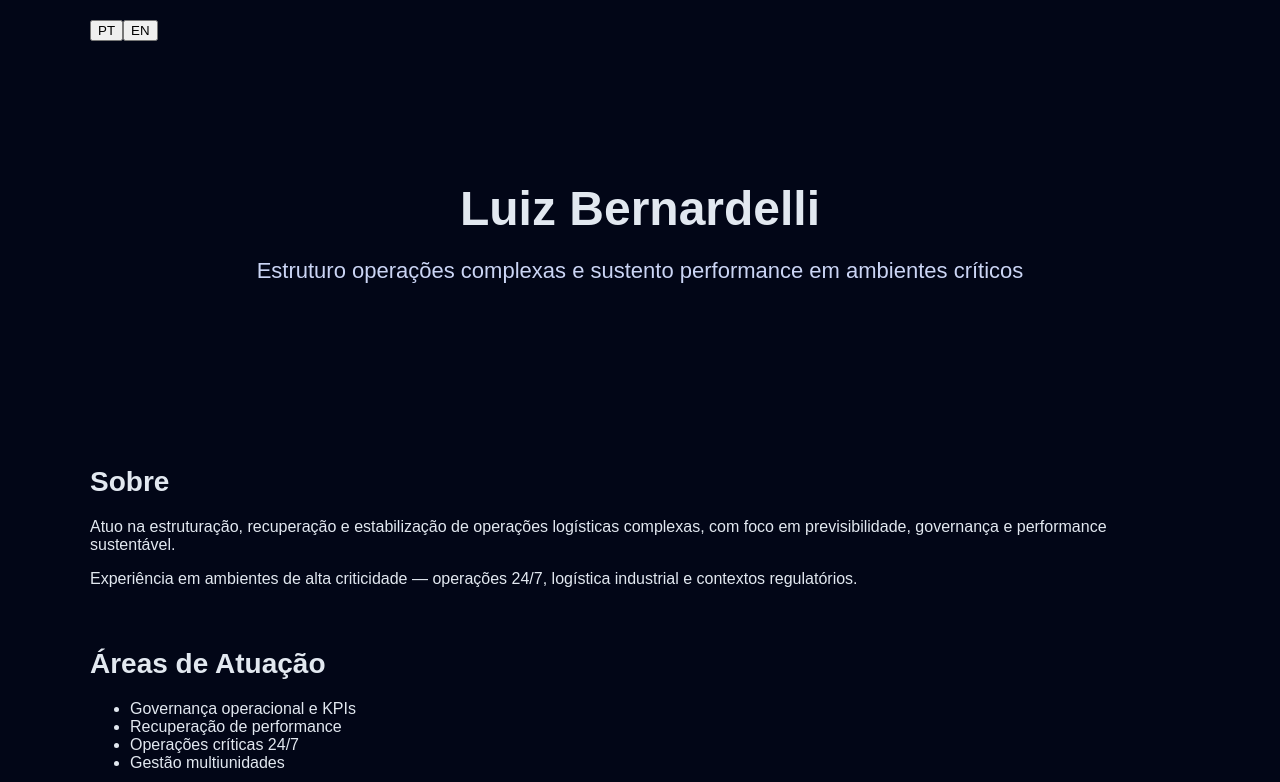
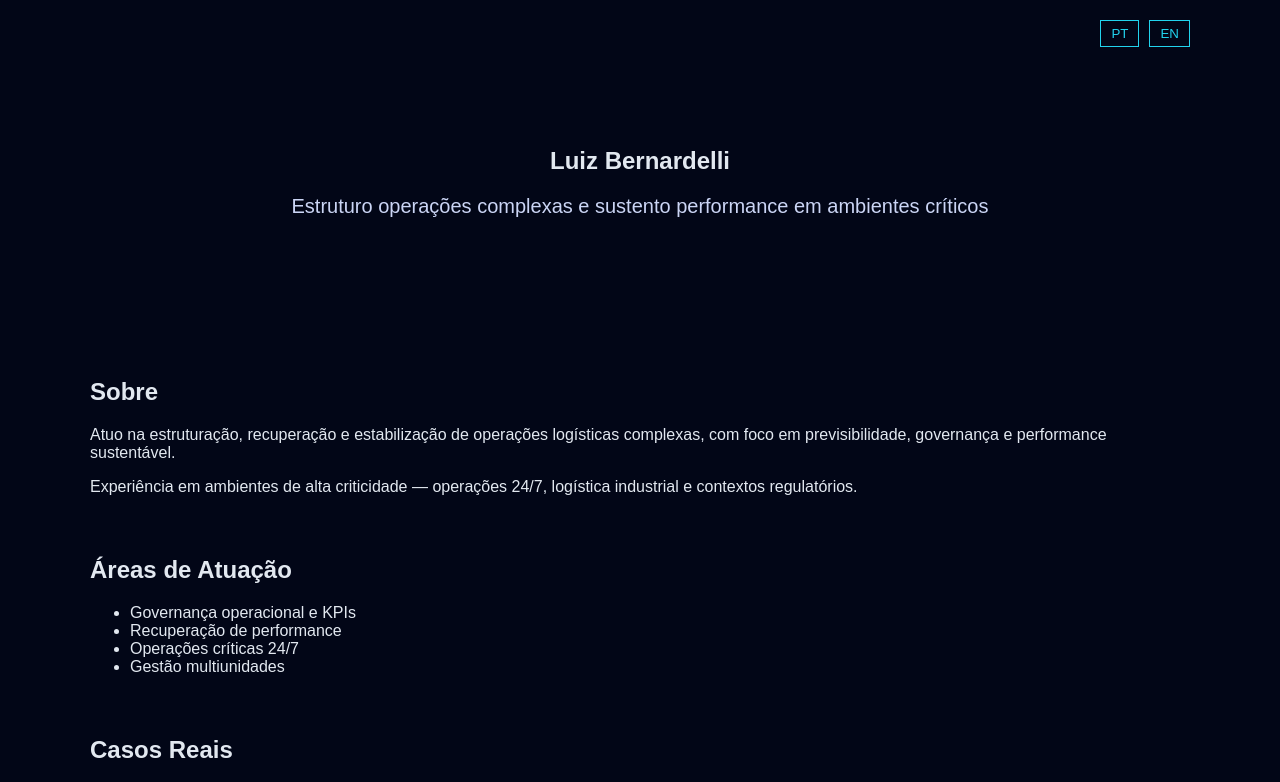
Before and after one commit to fcbernardelli/portfolio-luiz, a React (Vite) app: page / in a window 1280 px wide. Shown: the top 782 px of the page. Built offline with nearby package versions, Linux system fonts and the light colour scheme.

Commit message:
index.css

```diff
--- a/src/index.css
+++ b/src/index.css
@@ -1,3 +1,6 @@
+
+/* CSS */
+
 body {
   margin: 0;
   font-family: Arial, sans-serif;
@@ -11,52 +14,31 @@ body {
   padding: 20px;
 }
 
+.lang-switch {
+  text-align: right;
+}
+
+.lang-switch button {
+  margin-left: 10px;
+  background: none;
+  border: 1px solid #22d3ee;
+  color: #22d3ee;
+  padding: 5px 10px;
+  cursor: pointer;
+}
+
 .hero {
   text-align: center;
-  padding: 100px 20px;
-}
-
-.hero h1 {
-  font-size: 48px;
-  margin-bottom: 20px;
+  padding: 80px 20px;
 }
 
 .headline {
-  font-size: 22px;
+  font-size: 20px;
   color: #cbd5f5;
-}
-
-.sub {
-  margin-top: 10px;
-  color: #94a3b8;
-}
-
-.kpis {
-  display: flex;
-  justify-content: space-between;
-  flex-wrap: wrap;
-  text-align: center;
-  margin: 60px 0;
-}
-
-.kpi {
-  flex: 1;
-  min-width: 120px;
-  margin: 10px;
-}
-
-.kpi h3 {
-  color: #22d3ee;
-  font-size: 28px;
 }
 
 .section {
   margin: 60px 0;
-}
-
-.section h2 {
-  font-size: 28px;
-  margin-bottom: 20px;
 }
 
 .job {
@@ -65,32 +47,6 @@ body {
   margin-bottom: 20px;
 }
 
-.job span {
-  color: #94a3b8;
-  font-size: 14px;
-}
-
 .center {
   text-align: center;
 }
-
-footer {
-  text-align: center;
-  margin-top: 60px;
-  color: #64748b;
-}
-
-.impact {
-  color: #22d3ee;
-  font-size: 14px;
-  margin-top: 5px;
-}
-
-a {
-  color: #22d3ee;
-  text-decoration: none;
-}
-
-a:hover {
-  text-decoration: underline;
-}
```
